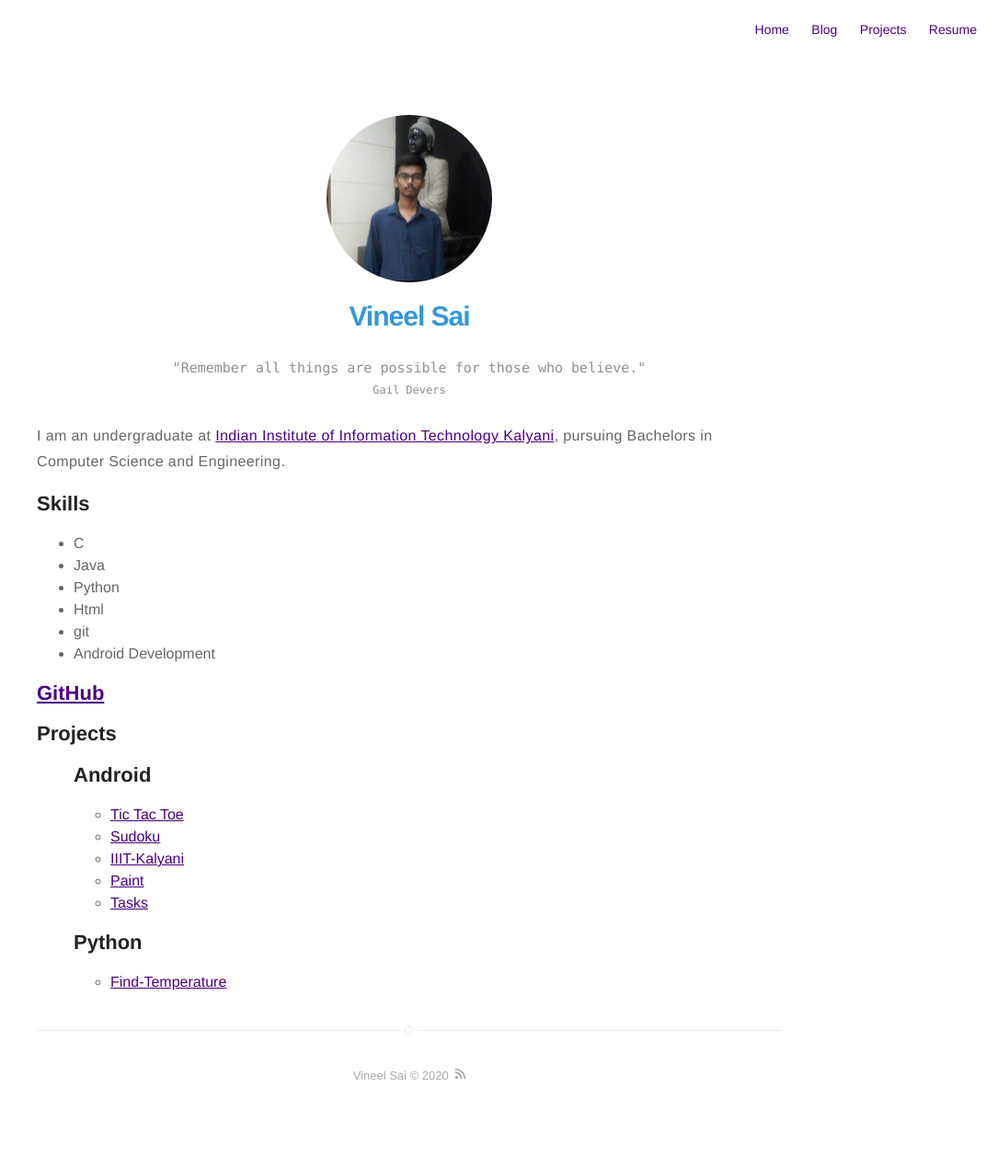
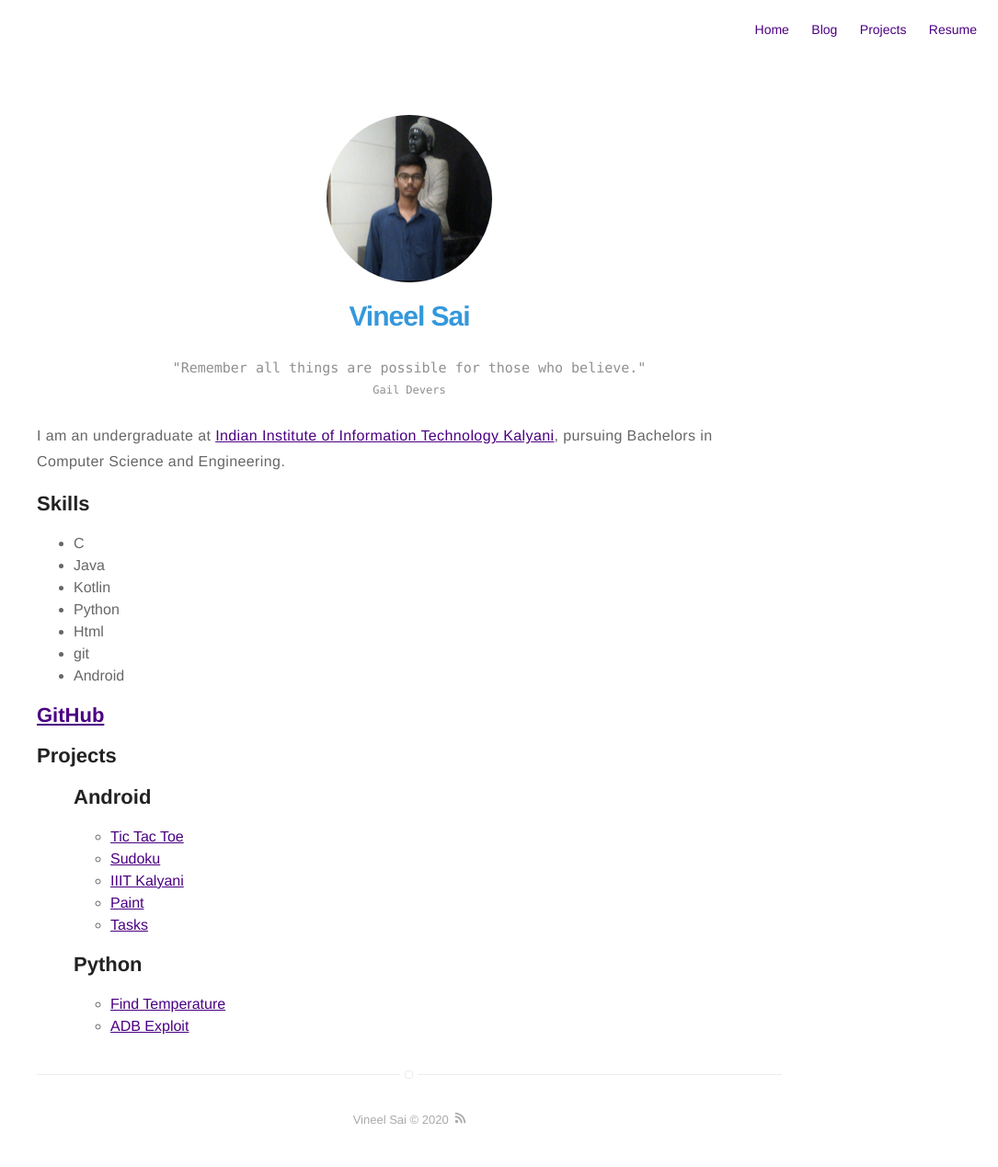
Before and after one commit to VSArchive/Portfolio-Archive-1, a Jekyll site: the page built from about.md, in a window 1280 px wide. Shown: the whole page at 92% size, without its empty margins (195-1280 px from the left). Built offline with Jekyll 4.4.1, drawn with Linux system fonts in a browser that asks for light colours; before the commit the page ends 1221 px from its top, so only the background shows below that.

Commit message:
Update about.md

```diff
--- a/about.md
+++ b/about.md
@@ -17,10 +17,11 @@ layout: page
 <ul class="skill-list">
 	<li>C</li>
 	<li>Java</li>
+	<li>Kotlin</li>
 	<li>Python</li>
     <li>Html</li>
 	<li>git</li>
-	<li>Android Development</li>
+	<li>Android</li>
 
 </ul>
 
@@ -32,12 +33,13 @@ layout: page
 	<ul>
 		<li><a href="https://github.com/vineelsai5439/Tic-Tac-Toe">Tic Tac Toe</a></li>
 		<li><a href="https://github.com/vineelsai5439/Sudoku">Sudoku</a></li>
-		<li><a href="https://github.com/vineelsai5439/IIIT-Kalyani">IIIT-Kalyani</a></li>
+		<li><a href="https://github.com/vineelsai5439/IIIT-Kalyani">IIIT Kalyani</a></li>
 		<li><a href="https://github.com/vineelsai5439/Paint">Paint</a></li>
 		<li><a href="https://github.com/vineelsai5439/Tasks">Tasks</a></li>
 	</ul>
 	<h2>Python</h2>
 	<ul>
-		<li><a href="https://github.com/vineelsai5439/Find-Temperature">Find-Temperature</a></li>
+		<li><a href="https://github.com/vineelsai5439/Find-Temperature">Find Temperature</a></li>
+		<li><a href="https://github.com/vineelsai5439/ADB-Exploit">ADB Exploit</a></li>
 	</ul>
 </ul>
```
